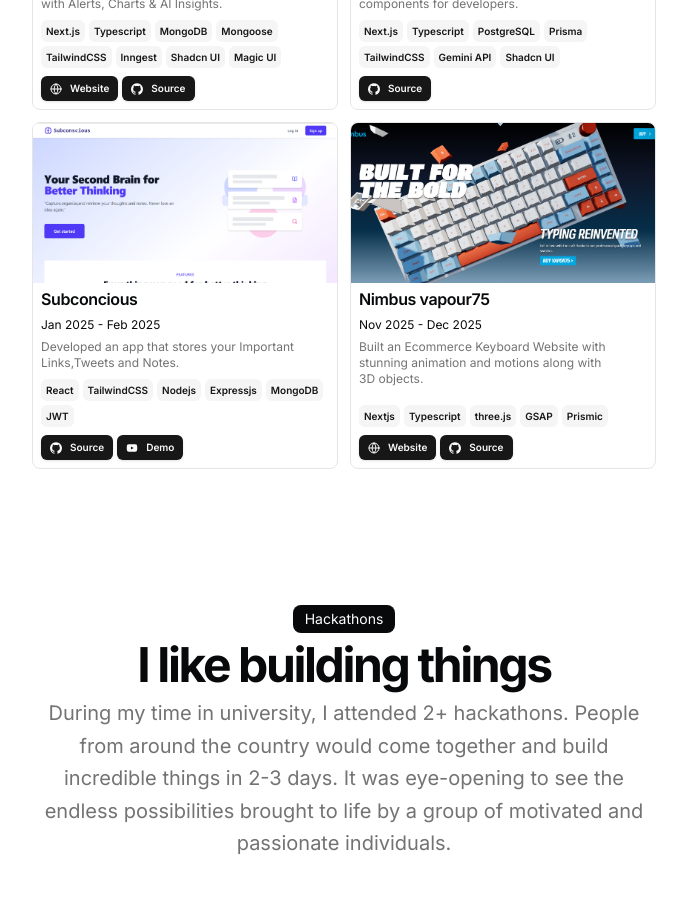
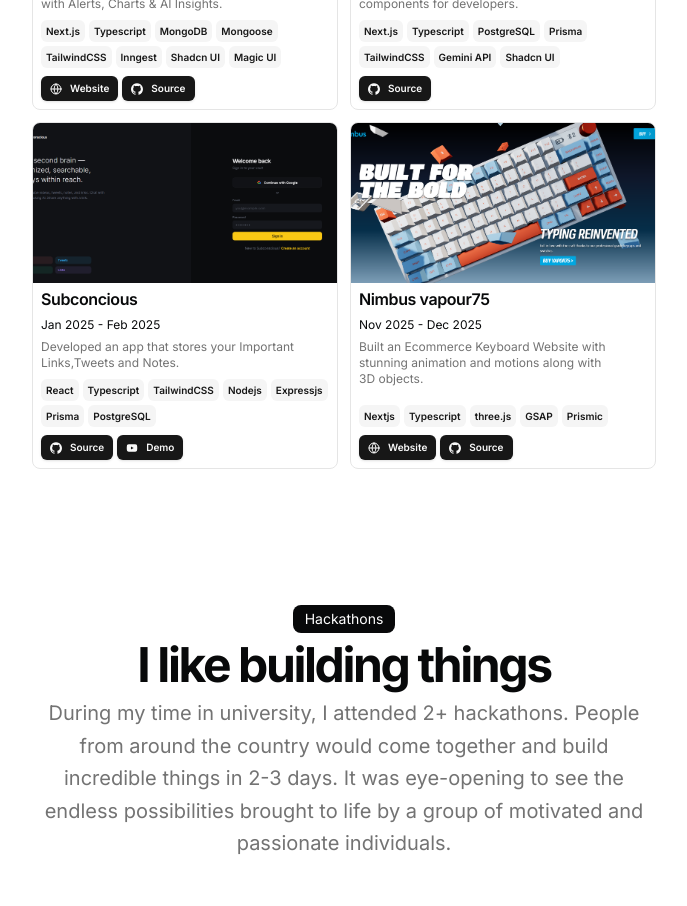
Before and after one commit to akshat1074/porfolio, a Next.js app: page / in a window 1280 px wide. Shown: the part 1240-2146 px from the top of the page, without its empty margins (296-983 px from the left). Built offline with nearby package versions, Linux system fonts and the light colour scheme; grey boxes are pictures that could not be loaded.

Commit message:
Subconcious demo video

```diff
--- a/src/data/resume.tsx
+++ b/src/data/resume.tsx
@@ -170,11 +170,13 @@ export const DATA = {
         "Developed an app that stores your Important Links,Tweets and Notes.",
       technologies: [
         "React",
+        "Typescript",
         "TailwindCSS",
         "Nodejs",
         "Expressjs",
-        "MongoDB",
-        "JWT",
+        "Prisma",
+        "PostgreSQL"
+
       ],
       links: [
         {
@@ -184,11 +186,11 @@ export const DATA = {
         },
         {
           type:"Demo",
-          href:"https://x.com/scramber01/status/1926154841207808226",
+          href:"https://youtu.be/dCCO9glWXNE",
           icon: <Icons.youtube className="size-3"/>
         }
       ],
-      image: "/Subconcious.png",
+      image: "/Subconcious3.png",
       video: "",
     },
     {
@@ -213,7 +215,7 @@ export const DATA = {
         },
         {
           type:"Source",
-          href:"https://github.com/akshat1074/CI-CD",
+          href:"https://github.com/akshat1074",
           icon:<Icons.github className="size-3"/>
 
       }
```
Also changed, not shown: public/Subconcious3.png (added).
